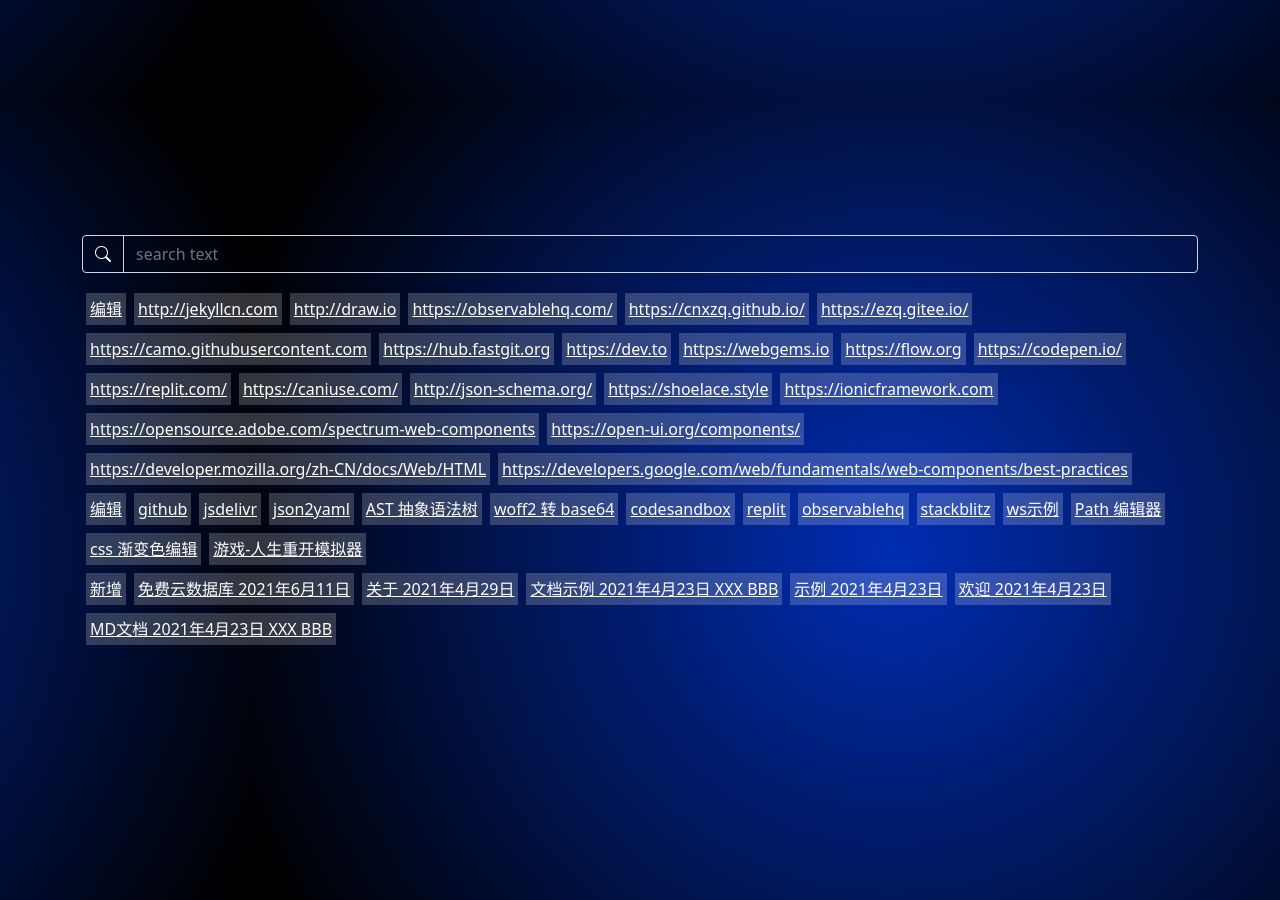
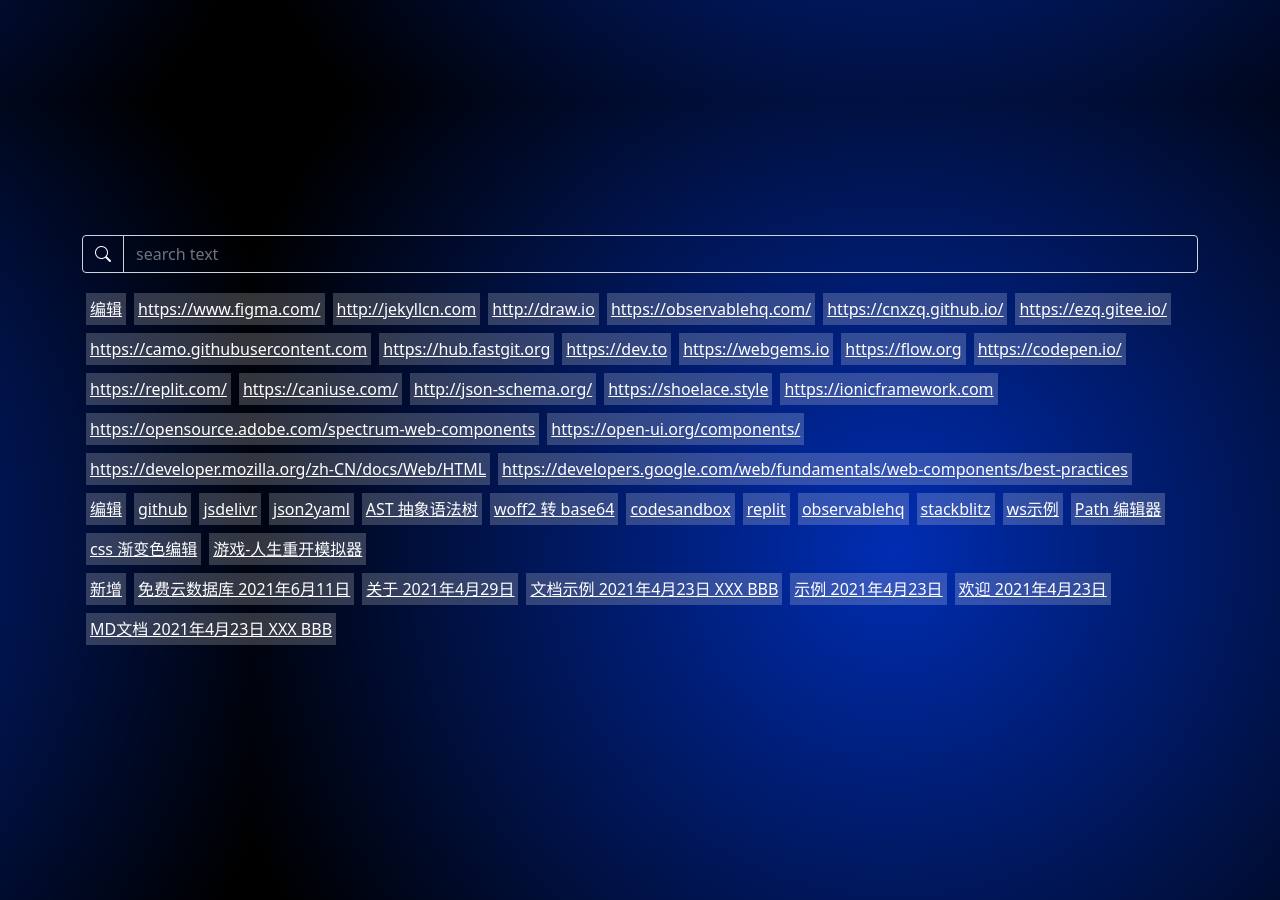
Before and after one commit to oft/oft.github.io, a Jekyll site: the page built from index.html, in a window 1280 px wide. Built offline with Jekyll 4.4.1, drawn with Linux system fonts in a browser that asks for light colours; nearby versions of some CDN libraries; comment, search, counter and statistics services are not loaded; a style sheet for code colours, icons or effects is not loaded; part of the change alters nothing that is shown.

Commit message:
Update link.yml

```diff
--- a/_data/link.yml
+++ b/_data/link.yml
@@ -1,4 +1,5 @@
 ---
+- https://www.figma.com/
 - http://jekyllcn.com
 - http://draw.io
 - https://observablehq.com/
```
